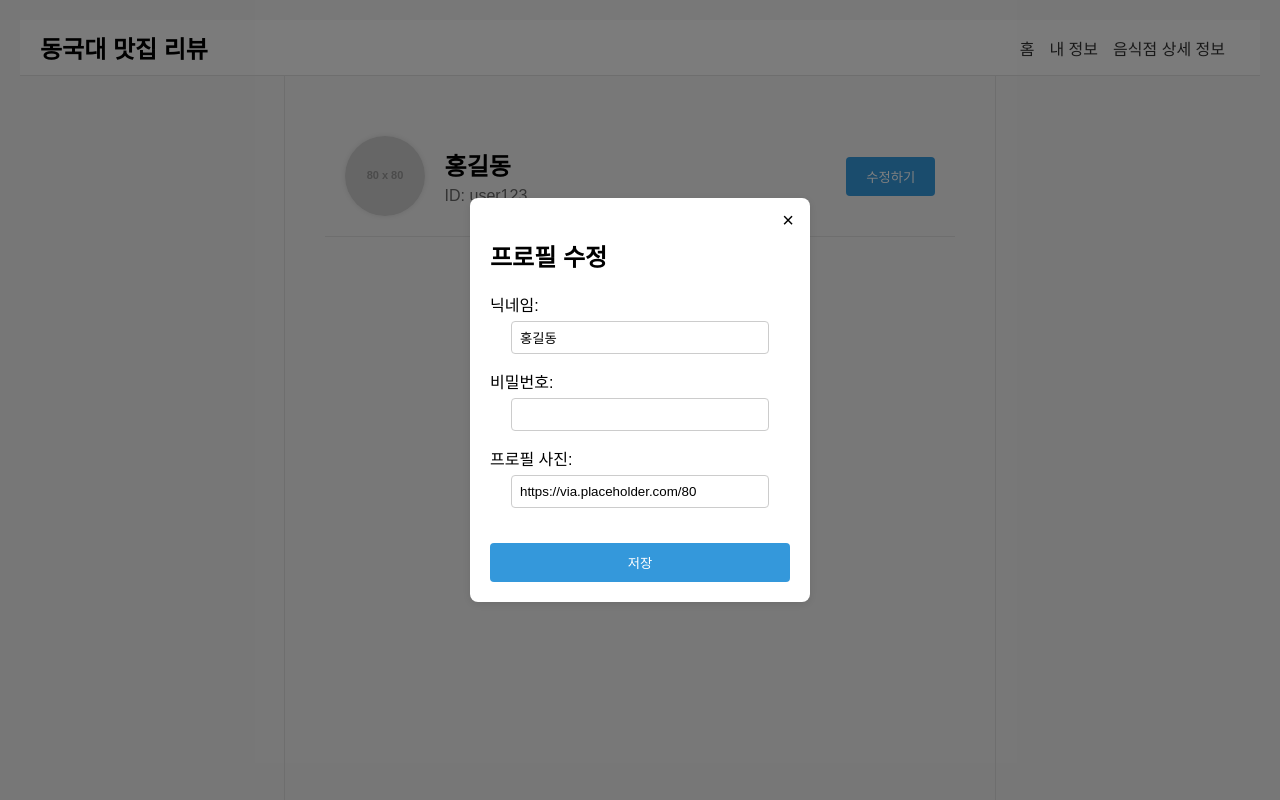
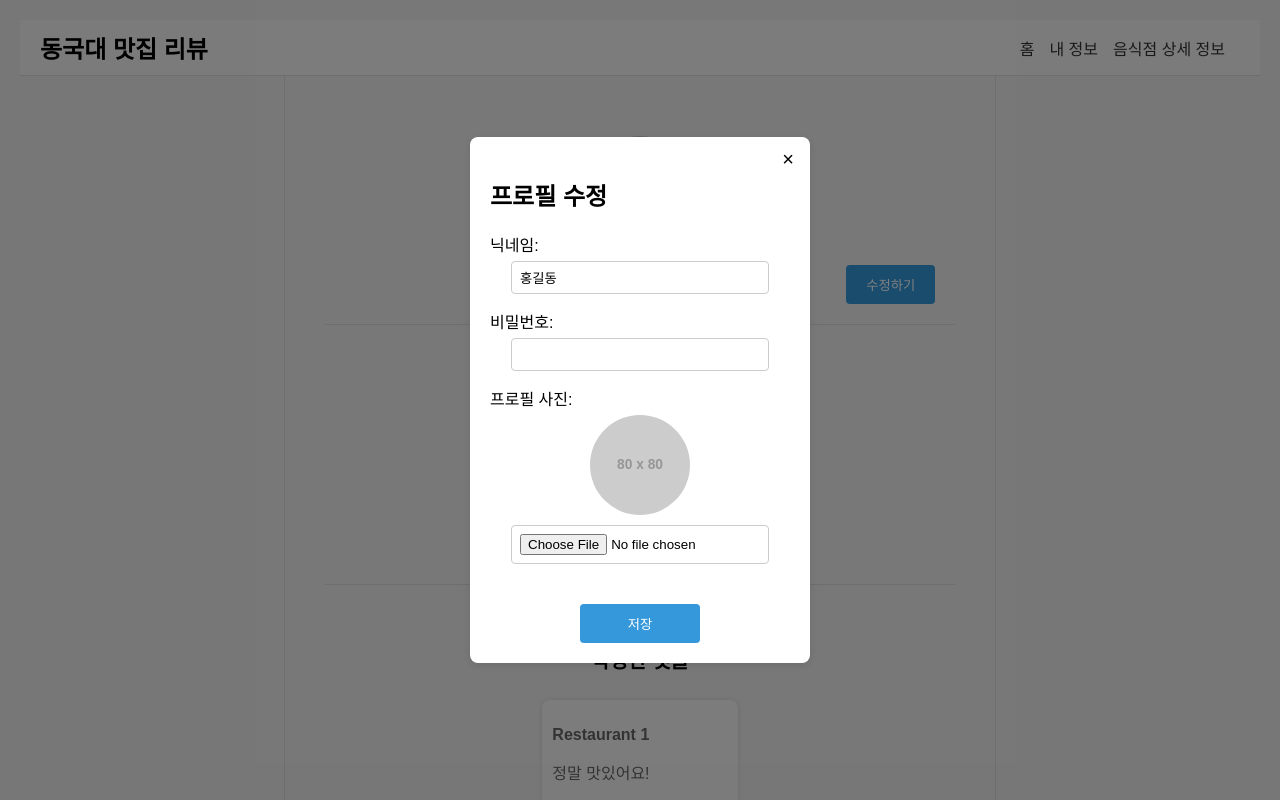
Before and after one commit to eunsol-k/donggukReview, a React (Vite) app in the folder Front/: page /profile in a window 1280 px wide. Both pictures are taken after a click on the button "수정하기". Shown: the top 800 px of the page. Built offline with nearby package versions, Linux system fonts and the light colour scheme.

Commit message:
Profile section and modal updates

```diff
--- a/Front/src/components/ProfileEditModal.css
+++ b/Front/src/components/ProfileEditModal.css
@@ -57,10 +57,30 @@
   border: none;
   border-radius: 4px;
   cursor: pointer;
-  width: 100%;
+  width: 40%;
   margin-top: 20px; /* 버튼과 입력 필드 간의 간격 추가 */
+}
+
+.save-button-container {
+  display: flex;
+  justify-content: center;
+  margin-top: 20px; /* 버튼과 다른 요소 사이에 간격 추가 */
 }
 
 .save-button:hover {
   background-color: #2980b9;
 }
+
+.profile-preview-container {
+  display: flex;
+  justify-content: center;
+  align-items: center;
+  margin-bottom: 10px;
+}
+
+.profile-preview {
+  width: 100px;
+  height: 100px;
+  object-fit: cover;
+  border-radius: 50%;
+}
--- a/Front/src/components/ProfileEditModal.jsx
+++ b/Front/src/components/ProfileEditModal.jsx
@@ -3,6 +3,7 @@ import './ProfileEditModal.css';
 
 function ProfileEditModal({ userInfo, onClose }) {
   const [profileData, setProfileData] = useState(userInfo);
+  const [previewImage, setPreviewImage] = useState(userInfo.profilePicture || '');
 
   const handleChange = (e) => {
     const { name, value } = e.target;
@@ -10,6 +11,21 @@ function ProfileEditModal({ userInfo, onClose }) {
       ...profileData,
       [name]: value,
     });
+  };
+
+  const handleImageChange = (e) => {
+    const file = e.target.files[0];
+    if (file) {
+      const reader = new FileReader();
+      reader.onloadend = () => {
+        setProfileData({
+          ...profileData,
+          profilePicture: reader.result,
+        });
+        setPreviewImage(reader.result);
+      };
+      reader.readAsDataURL(file);
+    }
   };
 
   const handleSubmit = () => {
@@ -43,16 +59,21 @@ function ProfileEditModal({ userInfo, onClose }) {
         </div>
         <div className="form-group">
           <label>프로필 사진:</label>
+          <div className="profile-preview-container">
+            {previewImage && <img src={previewImage} alt="Profile Preview" className="profile-preview" />}
+          </div>
           <input
-            type="text"
+            type="file"
             name="profilePicture"
-            value={profileData.profilePicture}
-            onChange={handleChange}
+            accept="image/*"
+            onChange={handleImageChange}
           />
         </div>
-        <button className="save-button" onClick={handleSubmit}>
-          저장
-        </button>
+        <div className="save-button-container">
+          <button className="save-button" onClick={handleSubmit}>
+            저장
+          </button>
+        </div>
       </div>
     </div>
   );
--- a/Front/src/components/ProfileSection.css
+++ b/Front/src/components/ProfileSection.css
@@ -1,24 +1,44 @@
+/* ProfileSection.css */
+
 .profile-section {
   display: flex;
-  justify-content: space-between;
+  flex-direction: column;
   align-items: center;
   padding: 20px;
   border-bottom: 1px solid #ddd;
+  position: relative;
 }
 
 .profile-info {
   display: flex;
+  flex-direction: column;
   align-items: center;
 }
 
 .profile-img {
-  width: 80px;
-  height: 80px;
+  width: 100px;
+  height: 100px;
   border-radius: 50%;
-  margin-right: 20px;
+  margin-bottom: 10px;
+}
+
+.profile-text {
+  text-align: center;
+}
+
+.profile-text h2 {
+  margin: 0;
+}
+
+.profile-text p {
+  margin: 5px 0 0;
+  color: #666;
 }
 
 .edit-button {
+  position: absolute;
+  right: 20px;
+  bottom: 20px;
   padding: 10px 20px;
   background-color: #3498db;
   color: white;
--- a/Front/src/components/ProfileSection.jsx
+++ b/Front/src/components/ProfileSection.jsx
@@ -12,7 +12,7 @@ function ProfileSection({ userInfo }) {
     <div className="profile-section">
       <div className="profile-info">
         <img src={userInfo.profilePicture} alt="프로필 사진" className="profile-img" />
-        <div>
+        <div className="profile-text">
           <h2>{userInfo.username}</h2>
           <p>ID: {userInfo.userId}</p>
         </div>
--- a/Front/src/pages/Profile.css
+++ b/Front/src/pages/Profile.css
@@ -4,49 +4,44 @@
   flex-direction: column;
 }
 
-.profile-header {
-  display: flex;
-  align-items: center;
-  margin-bottom: 20px;
-}
-
-.profile-img {
-  width: 80px;
-  height: 80px;
-  border-radius: 50%;
-  margin-right: 20px;
-  object-fit: cover; /* 이미지가 원형을 유지하며 꽉 차게 설정 */
-  box-shadow: 0 0 5px rgba(0, 0, 0, 0.1); /* 이미지에 약간의 그림자 추가 */
-}
-
-.profile-info h2 {
-  margin: 0;
-  font-size: 24px;
-}
-
-.profile-info p {
-  margin: 5px 0 0;
-  color: #666;
-}
-
 .profile-section {
   margin-bottom: 20px;
 }
 
-.profile-section h3 {
+/* 좋아요 한 음식점 섹션 스타일 */
+.liked-restaurants-section h3 {
   margin-bottom: 10px;
   font-size: 20px;
 }
 
-.profile-section ul {
+.liked-restaurants-section ul {
   list-style-type: none;
   padding: 0;
 }
 
-.profile-section li {
+.liked-restaurants-section li {
   background-color: #f8f8f8;
   padding: 10px;
   border-radius: 8px;
   margin-bottom: 10px;
   box-shadow: 0 0 5px rgba(0, 0, 0, 0.1);
 }
+
+/* 작성한 댓글 섹션 스타일 */
+.reviews-section h3 {
+  margin-bottom: 10px;
+  font-size: 20px;
+}
+
+.reviews-section ul {
+  list-style-type: none;
+  padding: 0;
+}
+
+.reviews-section li {
+  background-color: #f8f8f8;
+  padding: 10px;
+  border-radius: 8px;
+  margin-bottom: 10px;
+  box-shadow: 0 0 5px rgba(0, 0, 0, 0.1);
+}
--- a/Front/src/pages/Profile.jsx
+++ b/Front/src/pages/Profile.jsx
@@ -1,18 +1,71 @@
-import React from 'react';
+import React, { useState, useEffect } from 'react';
 import ProfileSection from '../components/ProfileSection';
 import './Profile.css';
 
 function ProfilePage() {
-  const userInfo = {
+  const [userInfo, setUserInfo] = useState({
     username: '홍길동',
     userId: 'user123',
     profilePicture: 'https://via.placeholder.com/80',
+  });
+
+  const [likedRestaurants, setLikedRestaurants] = useState([]);
+  const [reviews, setReviews] = useState([]);
+
+  useEffect(() => {
+    fetchUserData();
+  }, []);
+
+  const fetchUserData = async () => {
+    const exampleLikedRestaurants = [
+      { name: 'Restaurant 1', category: ['카페'] },
+      { name: 'Restaurant 2', category: ['한식', '퓨전'] },
+    ];
+
+    const exampleReviews = [
+      {
+        restaurant: 'Restaurant 1',
+        content: '정말 맛있어요!',
+        date: '2023-08-01',
+      },
+      {
+        restaurant: 'Restaurant 2',
+        content: '서비스가 정말 좋았습니다!',
+        date: '2023-08-02',
+      },
+    ];
+
+    setLikedRestaurants(exampleLikedRestaurants);
+    setReviews(exampleReviews);
   };
 
   return (
     <div className="profile-page">
       <ProfileSection userInfo={userInfo} />
-      {/* 나머지 섹션은 이후 추가 */}
+
+      <div className="profile-section liked-restaurants-section">
+        <h3>좋아요 한 음식점</h3>
+        <ul>
+          {likedRestaurants.map((restaurant, index) => (
+            <li key={index}>
+              {restaurant.name} - {restaurant.category.join(', ')}
+            </li>
+          ))}
+        </ul>
+      </div>
+
+      <div className="profile-section reviews-section">
+        <h3>작성한 댓글</h3>
+        <ul>
+          {reviews.map((review, index) => (
+            <li key={index}>
+              <p><strong>{review.restaurant}</strong></p>
+              <p>{review.content}</p>
+              <p>{review.date}</p>
+            </li>
+          ))}
+        </ul>
+      </div>
     </div>
   );
 }
```
Also changed, not shown: Front/src/App.jsx (line endings or trailing spaces), Front/src/components/RestaurantDetail.jsx (line endings or trailing spaces), Front/src/components/Sidebar.css (line endings or trailing spaces), Front/src/components/Sidebar.jsx (line endings or trailing spaces).
